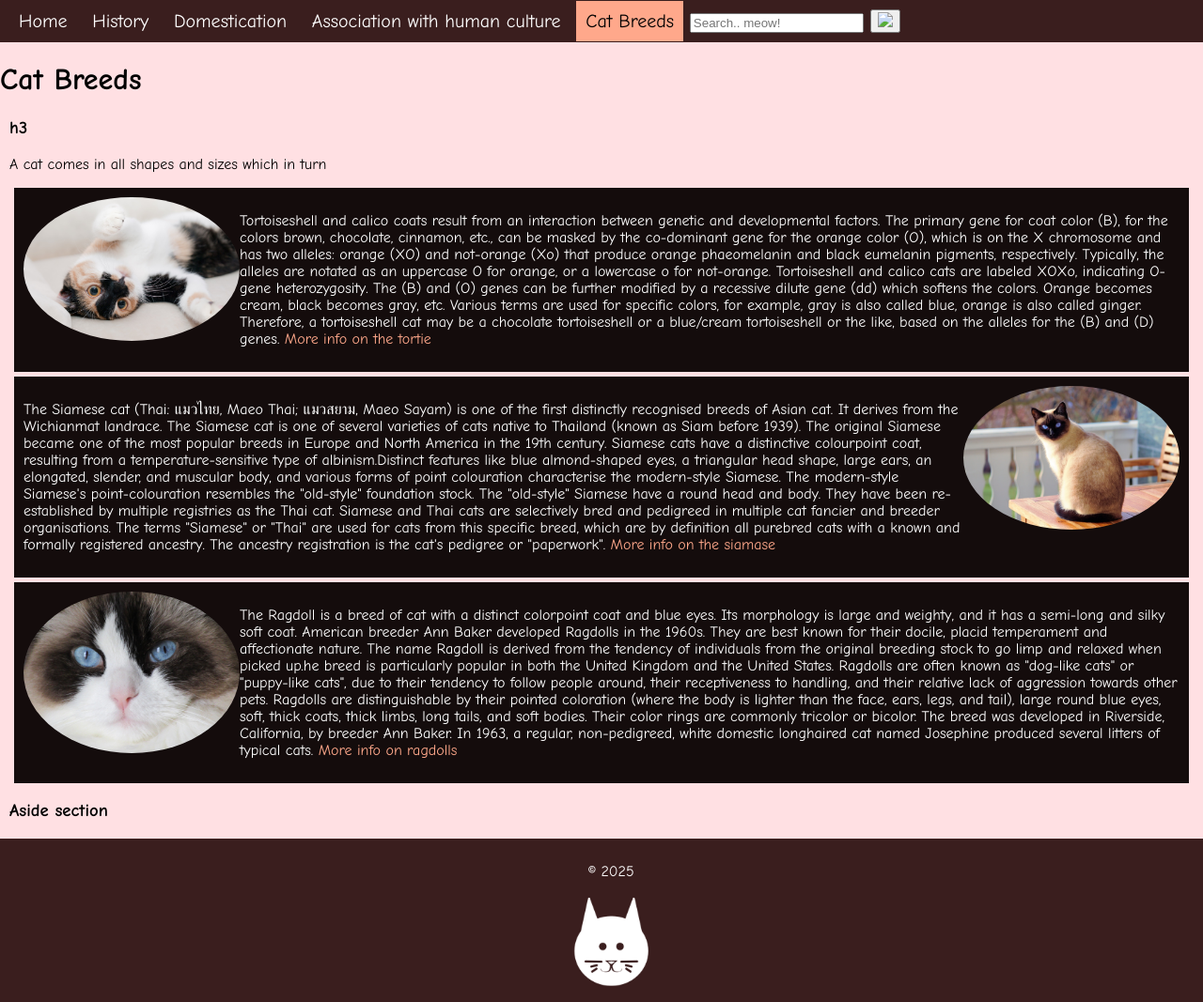
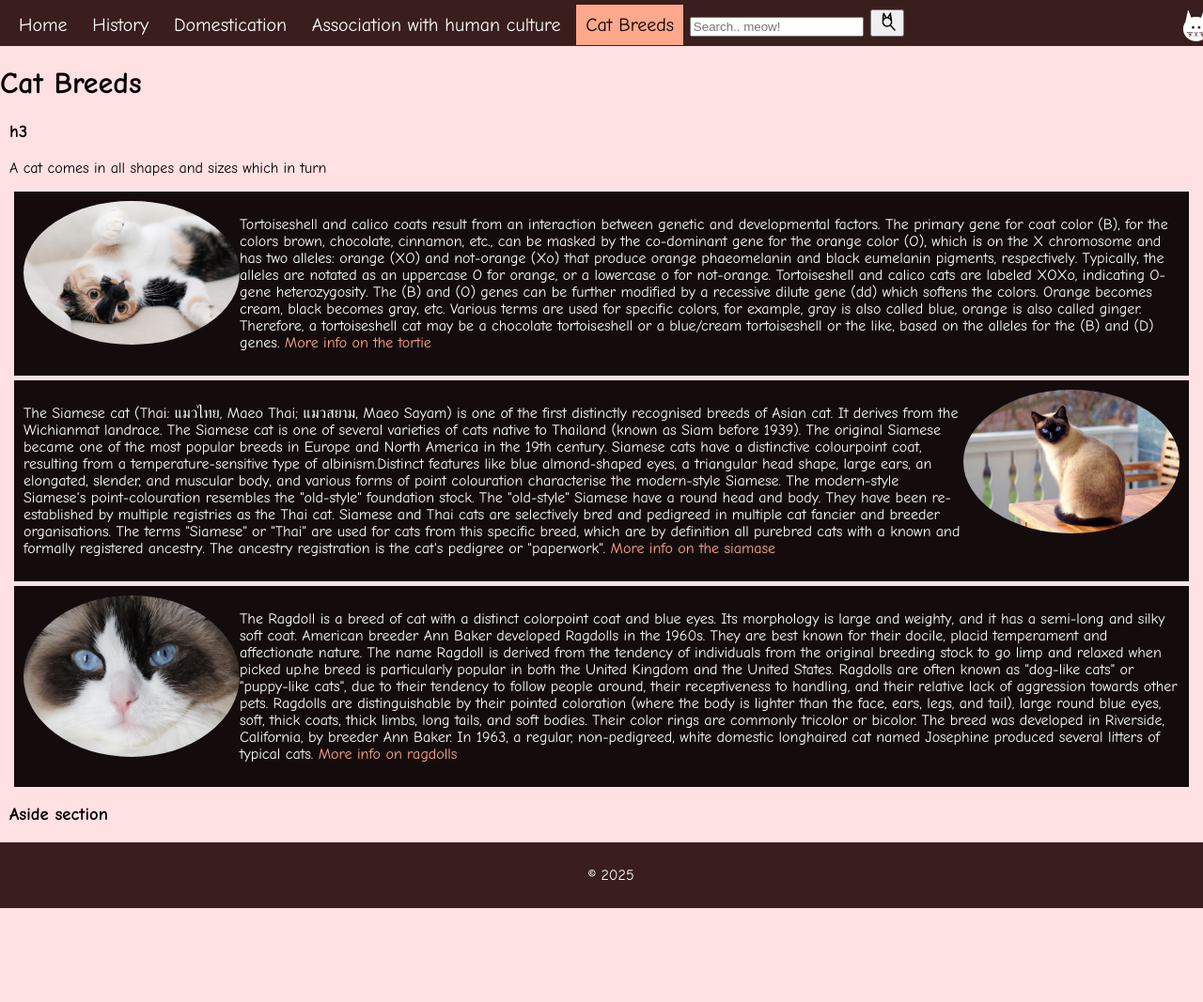
Before and after one commit to ewabender/catwebsitedemo, a plain HTML site: page catbreeds.html in a window 1280 px wide. Shown: the whole page at 94% size. After the commit the page ends 967 px from the top, so only its background shows below. Drawn offline with Linux system fonts and the light colour scheme.

Commit message:
Update catbreeds.html

```diff
--- a/catbreeds.html
+++ b/catbreeds.html
@@ -1,5 +1,4 @@
 <!Doctype html>
-<!-- Template Website-->
  <html lang="en">
     <head>
         <meta charset="UTF-8">
@@ -29,8 +28,9 @@
         -->
         <input type="text" placeholder="Search.. meow!">
         <button type="submit">
-            <img src="/images/searchbutton.png" style="color: transparent;">
+            <img src="searchbutton.png" alt="catglass" style= "width: 20px; height: 20px;">
         </button>
+        <img class="catlogo" src="cattologowhite.png" alt="cat logo white" height="100" width="100">
      </nav>
     <header>
         <h1> Cat Breeds</h1>
@@ -74,7 +74,6 @@
     </main>
     <footer>
      <p> &copy; 2025 </p>
-     <img src="cattologowhite.png" alt="cat logo white" height="100" width="100">
 
     </footer>
 </body>
```
